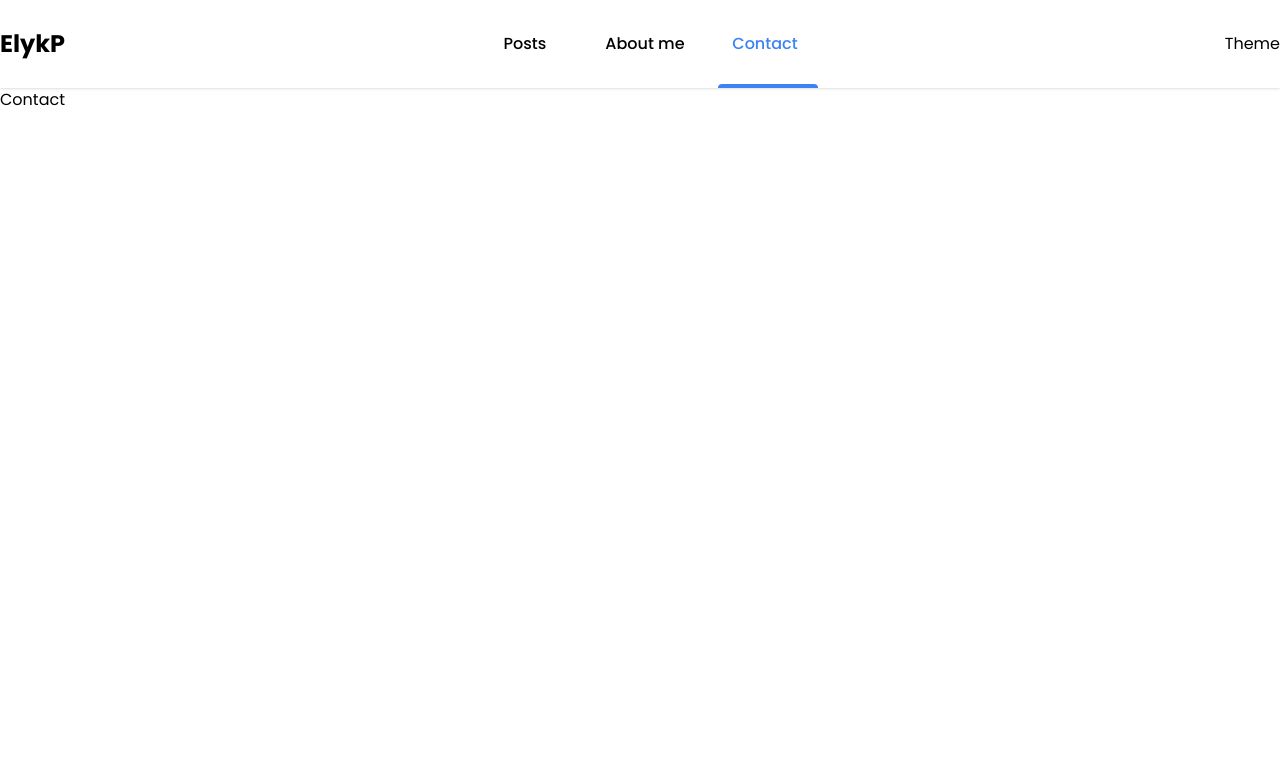
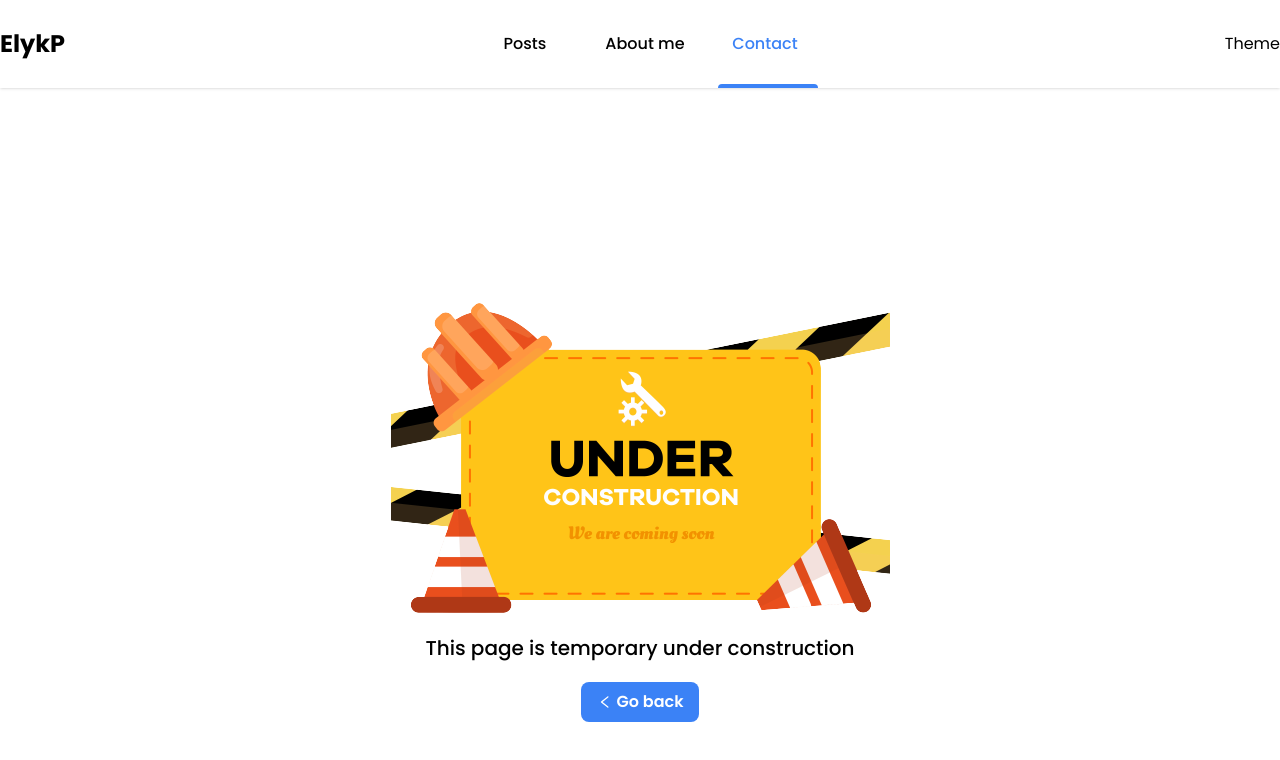
Before and after one commit to blackparadise0407/elykp, a React (Create React App) app: page /contact in a window 1280 px wide. Shown: the top 760 px of the page. Built offline with nearby package versions, Linux system fonts and the light colour scheme; no server answers.

Commit message:
Implement under construction comp

```diff
--- a/src/app/App.tsx
+++ b/src/app/App.tsx
@@ -1,10 +1,11 @@
 import { lazy } from 'react'
 import { Route, Routes } from 'react-router-dom'
 
+import { UnderConstruction } from 'components'
 import { AppLayout } from 'layouts/AppLayout'
-import { PostsView } from 'views/Posts'
 
 const PostDetailView = lazy(() => import('views/Posts/PostDetailView'))
+const PostsView = lazy(() => import('views/Posts/PostsView'))
 const AboutView = lazy(() => import('views/About/AboutView'))
 
 export default function App() {
@@ -13,7 +14,7 @@ export default function App() {
             <Route path="" element={<AppLayout />}>
                 <Route index element={<PostsView />} />
                 <Route path="about" element={<AboutView />} />
-                <Route path="contact" element={<>Contact</>} />
+                <Route path="contact" element={<UnderConstruction />} />
                 <Route path=":slug" element={<PostDetailView />} />
             </Route>
         </Routes>
--- /dev/null
+++ b/src/components/UnderConstruction/UnderConstruction.tsx
@@ -0,0 +1,28 @@
+import { AiOutlineLeft } from 'react-icons/ai'
+import { useNavigate } from 'react-router-dom'
+
+export default function UnderConstruction() {
+    const navigate = useNavigate()
+    const handleGoBack = () => {
+        navigate(-1)
+    }
+    return (
+        <div className="flex flex-col items-center mt-52 gap-5">
+            <img
+                loading="eager"
+                src={require('assets/images/under-construction.png')}
+                alt="Under construction"
+            />
+            <p className="font-medium text-xl text-center">
+                This page is temporary under construction
+            </p>
+            <button
+                className="button flex items-center gap-1"
+                onClick={handleGoBack}
+            >
+                <AiOutlineLeft />
+                Go back
+            </button>
+        </div>
+    )
+}
--- /dev/null
+++ b/src/components/UnderConstruction/index.ts
@@ -0,0 +1 @@
+export { default as UnderConstruction } from './UnderConstruction'
--- a/src/components/index.ts
+++ b/src/components/index.ts
@@ -2,3 +2,4 @@ export * from './Header'
 export * from './LinearProgress'
 export * from './Skeleton'
 export * from './TableOfContent'
+export * from './UnderConstruction'
--- a/src/index.css
+++ b/src/index.css
@@ -94,5 +94,5 @@ p.p {
 
 code.quote {
     font-family: 'Poppins', sans-serif;
-    @apply inline-block py-1 px-1.5 rounded bg-gray-200;
+    @apply inline-block py-0.5 px-1.5 rounded bg-neutral-100;
 }
--- a/src/views/About/AboutView.tsx
+++ b/src/views/About/AboutView.tsx
@@ -70,6 +70,7 @@ export default function AboutView() {
                         </ul>
                     </div>
                     <img
+                        loading="eager"
                         className="hidden md:block min-w-0 max-w-[720px] mx-auto"
                         src={require('assets/images/profile.png')}
                         alt="Picture of Kyle Pham"
--- a/src/views/Posts/PostDetailView.tsx
+++ b/src/views/Posts/PostDetailView.tsx
@@ -83,6 +83,11 @@ export default function PostDetailView() {
                             <div ref={ref}>
                                 <ReactMarkdown
                                     components={{
+                                        img({ node: _, ...rest }) {
+                                            return (
+                                                <img {...rest} loading="lazy" />
+                                            )
+                                        },
                                         h1: ({ node: _, ...rest }) => (
                                             <h1
                                                 className="scroll-mt-10 font-bold text-2xl"
```
Also changed, not shown: src/assets/images/under-construction.png (added).
